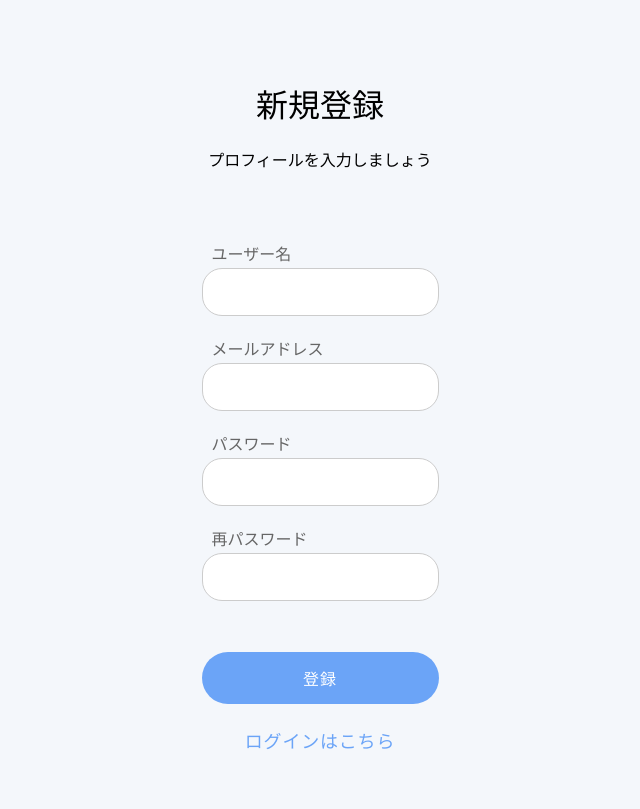
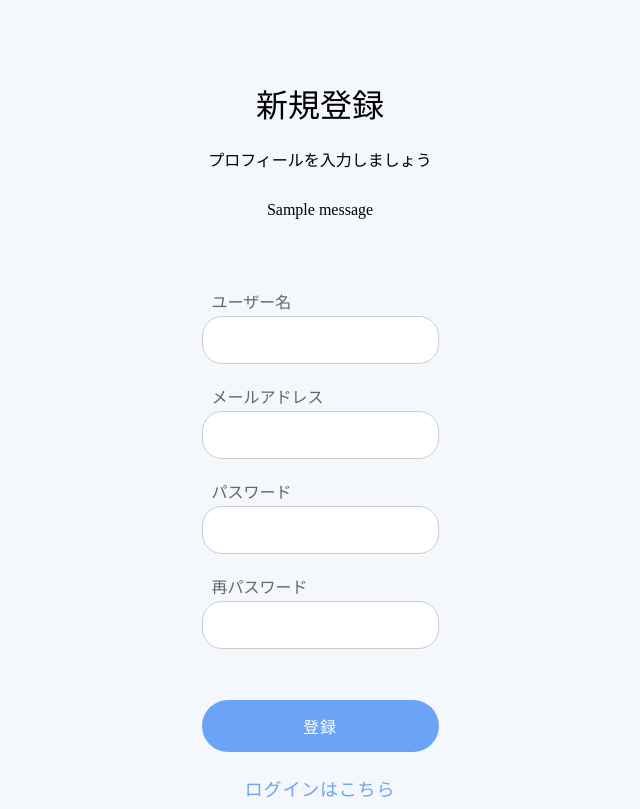
Before and after one commit to RareTECH-Hackathon-Gteam/Hackathon-SNS-app-Gteam, a Python web app: template SNSApp/templates/auth/signup.html in a window 1280 px wide. Shown: the whole page, without its empty margins (320-960 px from the left). Before the commit the page ends 749 px from the top, so only its background shows below. Run offline with Jinja, Linux system fonts and the light colour scheme; the template is opened without the code that fills it, so the values that code supplies are empty; one stand-in notice (Sample message) is shown.

Commit message:
signup.htmlにエラーメッセージが表示されるようコードを追加しました

```diff
--- a/SNSApp/templates/auth/signup.html
+++ b/SNSApp/templates/auth/signup.html
@@ -10,6 +10,18 @@
 <div class="page-auth">
     <h1>新規登録</h1>
     <h2>プロフィールを入力しましょう</h2>
+
+    {% with messages = get_flashed_messages(with_categories=true) %}
+    {% if messages %}
+    <div class="flash-messages">
+        {% for category, message in messages %}
+        <div class="flash flash-{{ category }}">
+            {{ message }}
+        </div>
+        {% endfor %}
+    </div>
+    {% endif %}
+    {% endwith %}
 
     <form class="auth-form" method="post">
         <!-- <input type="hidden" name="csrf_token" value="{{ csrf_token() }}"> -->
```
